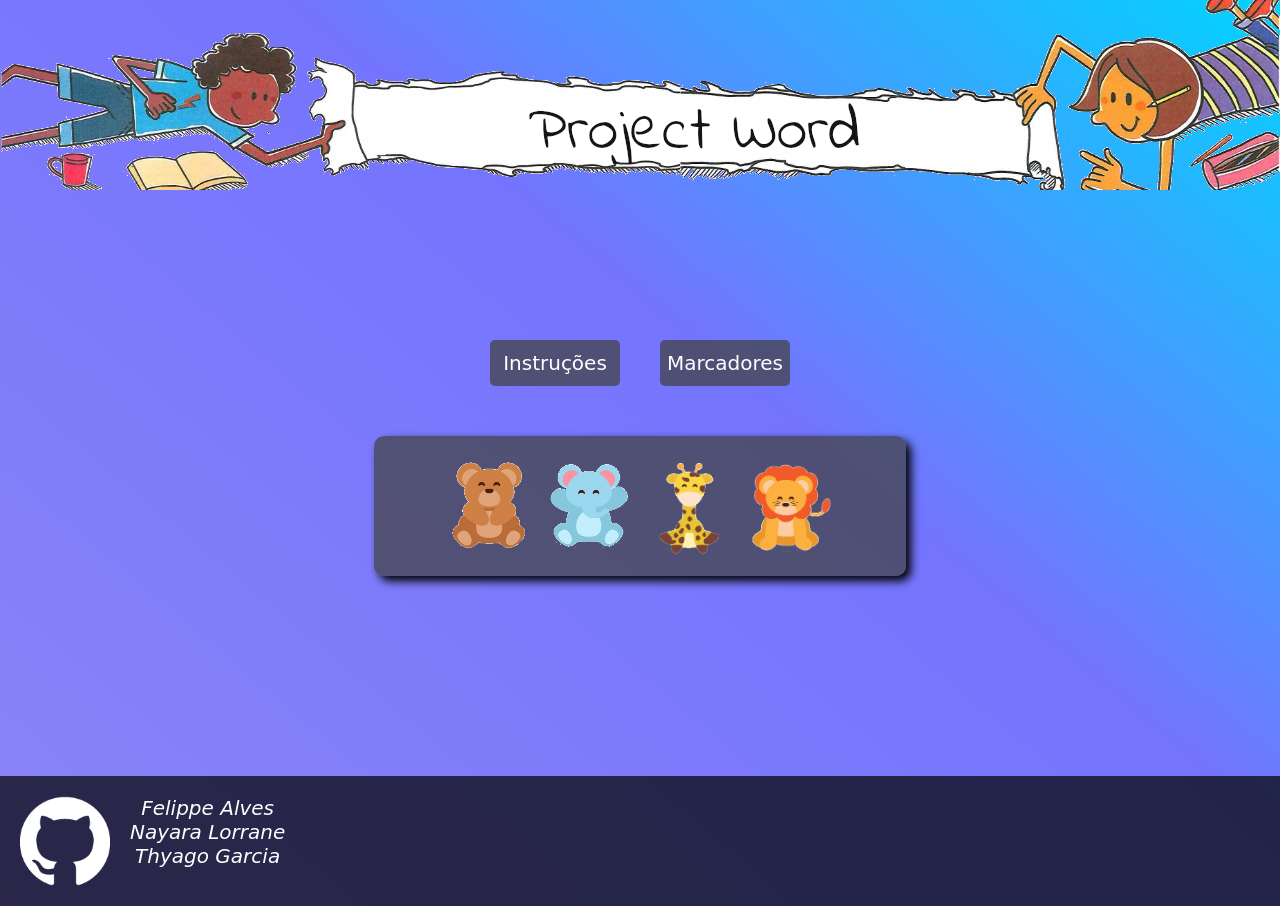
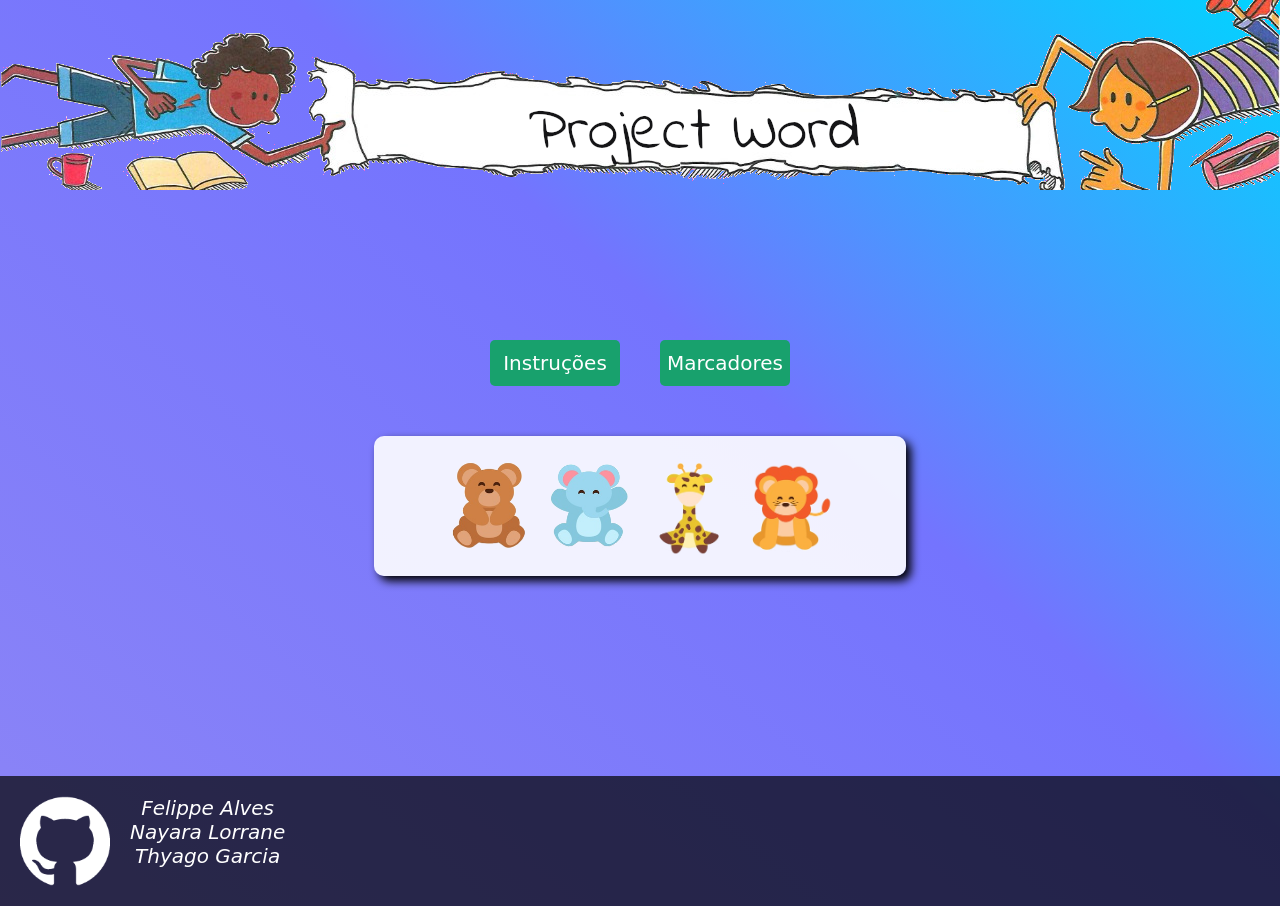
Before and after one commit to FelippeAlves/project-words-AR, a plain HTML site: page index.html in a window 1280 px wide. Drawn offline with nearby package versions, Linux system fonts and the light colour scheme; a web font is replaced by a local one.

Commit message:
by togarci

```diff
--- a/CSS/estilo.css
+++ b/CSS/estilo.css
@@ -37,7 +37,7 @@ section{
     display: flex;
     align-items: center;
     justify-content: center;
-    background-color: rgba(65, 65, 62, 0.706);
+    background-color: rgba(255,255,255, 0.9);
     z-index: 0;
 }.botoes{
     margin: 150px 0 0 0 ;
@@ -99,8 +99,7 @@ button:hover{
 }
 
 .botao-fora {
-    background: rgba(65, 65, 62, 0.706);
-    /* background: rgb(24, 161, 109); *//* background: rgb(24, 161, 109); *//* background: rgb(24, 161, 109); */
+    background: rgb(24, 161, 109);
     font-family: 'Baloo Chettan 2', cursive;
     text-align: center;
     color: white;
```
